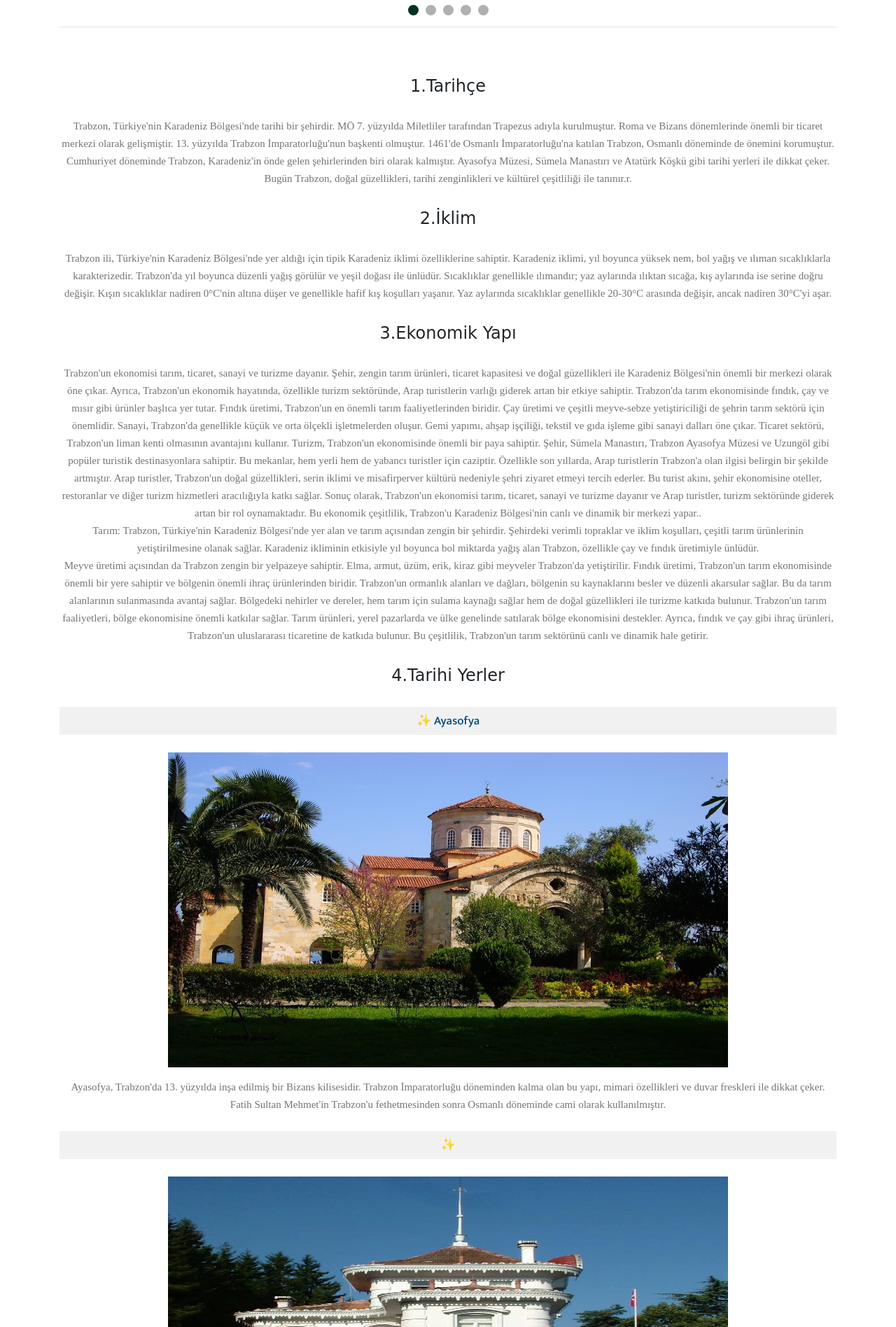
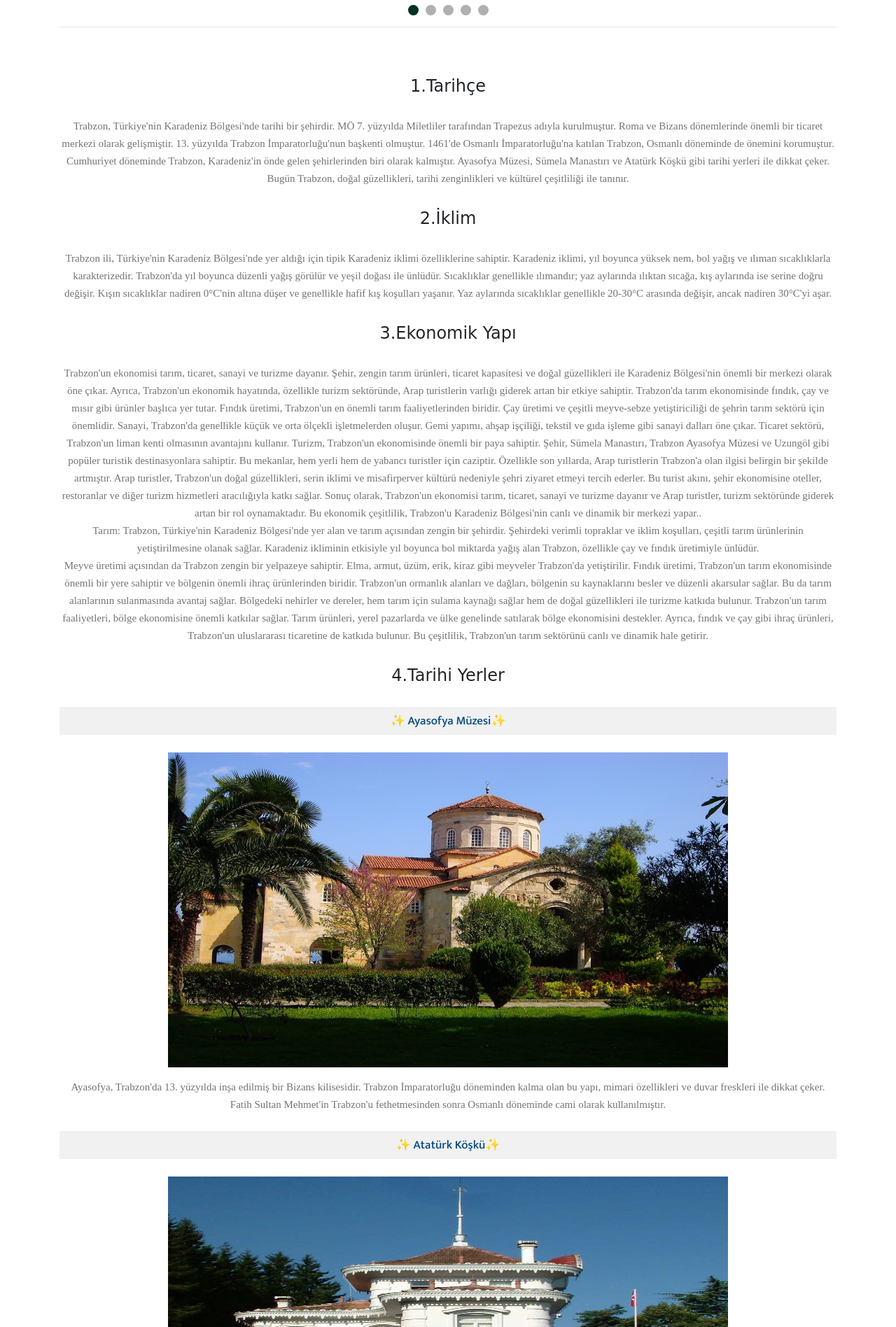
Before and after one commit to Muazswis/muazswis, a PHP site: page /sehrim.html in a window 1280 px wide. Shown: the part 627-2523 px from the top of the page at 70% size. Run offline with PHP 8.4, Linux system fonts and the light colour scheme; some web fonts are replaced.

Commit message:
bazi eksiklikleri duzeltme

```diff
--- a/sehrim.html
+++ b/sehrim.html
@@ -125,7 +125,7 @@
             <p class="content">
                 Trabzon, Türkiye'nin Karadeniz Bölgesi'nde tarihi bir şehirdir. MÖ 7. yüzyılda Miletliler tarafından Trapezus adıyla kurulmuştur. Roma ve Bizans dönemlerinde önemli bir ticaret merkezi olarak gelişmiştir. 13. yüzyılda Trabzon İmparatorluğu'nun başkenti olmuştur. 1461'de Osmanlı İmparatorluğu'na katılan Trabzon, Osmanlı döneminde de önemini korumuştur.
 
-              Cumhuriyet döneminde Trabzon, Karadeniz'in önde gelen şehirlerinden biri olarak kalmıştır. Ayasofya Müzesi, Sümela Manastırı ve Atatürk Köşkü gibi tarihi yerleri ile dikkat çeker. Bugün Trabzon, doğal güzellikleri, tarihi zenginlikleri ve kültürel çeşitliliği ile tanınır.r.
+              Cumhuriyet döneminde Trabzon, Karadeniz'in önde gelen şehirlerinden biri olarak kalmıştır. Ayasofya Müzesi, Sümela Manastırı ve Atatürk Köşkü gibi tarihi yerleri ile dikkat çeker. Bugün Trabzon, doğal güzellikleri, tarihi zenginlikleri ve kültürel çeşitliliği ile tanınır.
             </p>
             <h5>2.İklim</h5>
             <p class="content">
@@ -157,7 +157,7 @@
             </p>
             <h5>4.Tarihi Yerler </h5>
 
-            <h6 id="Ayasofya-Müzesi"> ✨ Ayasofya</h6>
+            <h6 id="Ayasofya-Müzesi"> ✨ Ayasofya Müzesi✨</h6>
             <div class="text-center ">
                 <img src="Images/trabzon-ayasofya-muzesi.jpg" height="300" alt="Ayasofya-Müzesi" width="550">
             </div>
@@ -165,7 +165,7 @@
                 Ayasofya, Trabzon'da 13. yüzyılda inşa edilmiş bir Bizans kilisesidir. Trabzon İmparatorluğu döneminden kalma olan bu yapı, mimari özellikleri ve duvar freskleri ile dikkat çeker. Fatih Sultan Mehmet'in Trabzon'u fethetmesinden sonra Osmanlı döneminde cami olarak kullanılmıştır.
             </p>
 
-            <h6 id="Atatürk Köşkü"> ✨ </h6>
+            <h6 id="Atatürk Köşkü"> ✨ Atatürk Köşkü✨ </h6>
 
 
             <div class="text-center ">
@@ -177,7 +177,7 @@
              Günümüzde Trabzon Atatürk Köşkü, bir müze olarak ziyaretçilere açılmıştır. İçinde Atatürk'ün kişisel eşyaları, döneme ait mobilyalar ve diğer tarihsel objeler sergilenmektedir. Köşkün çevresi yeşilliklerle çevrili olup, Trabzon'un doğal güzelliklerini yansıtmaktadır.
             </p>
 
-            <h6 id="Trabzon-Meydan"> ✨ Meydan</h6>
+            <h6 id="Trabzon-Meydan"> ✨Trabzon Meydani ✨</h6>
             <div class="text-center ">
                 <img src="Images/Trabzon-Meydan-4.jpg" height="300" alt="trabzon meydan" width="550">
             </div>
@@ -191,7 +191,7 @@
                 Trabzon Meydanı, şehrin dinamik yapısını yansıtan, insanların buluştuğu ve sosyalleştiği canlı bir alandır. Burada yürüyüş yapabilir, alışveriş yapabilir veya şehir manzarasının tadını çıkarabilirsiniz. Meydan, Trabzon'da yaşayanlar ve ziyaretçiler için önemli bir merkezdir.
             </p>
 
-            <h6 id="çal mağarası"> ✨ çal mağarası</h6>
+            <h6 id="çal mağarası"> ✨ Cal Mağarası✨ </h6>
             <div class="text-center ">
                 <img src="Images/çal3.jpg" height="300" alt="çal-mağarası" width="550">
             </div>
```
Also changed, not shown: login.php (+9 -10 lines).
